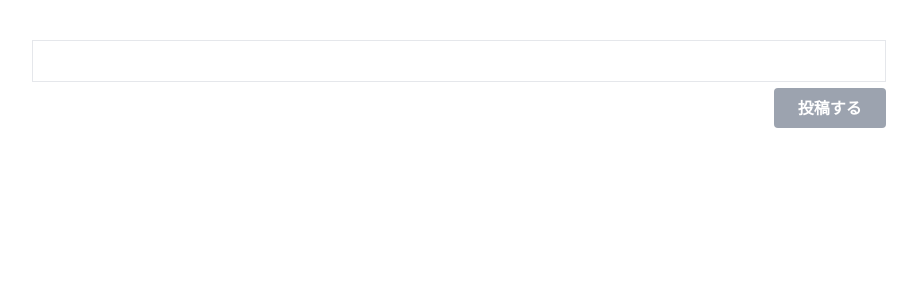
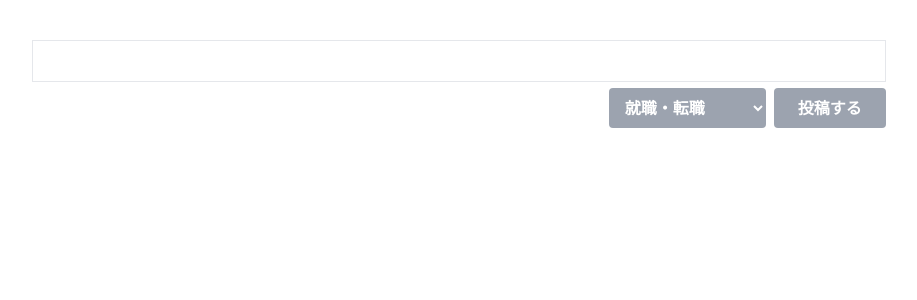
Before and after one commit to oshita-n/hajimari, a Next.js app: page / in a window 1280 px wide. Shown: the top 300 px of the page, without its empty margins (181-1098 px from the left). Built offline with nearby package versions, Linux system fonts and the light colour scheme.

Commit message:
✨ カテゴリ入力機能の追加

```diff
--- a/pages/index.js
+++ b/pages/index.js
@@ -3,6 +3,7 @@ import { Header } from '../src/components/Header.js'
 import TextareaAutosize from 'react-textarea-autosize';
 
 var message;
+var category;
 var id_num = 0;
 export default function Home() {
   return (
@@ -13,13 +14,18 @@ export default function Home() {
           <form onSubmit={handleSubmit}>
             <TextareaAutosize id="text-form" value={message} onChange={handleChange} className="text-gray-500 outline-none hover:border-gray-400 border py-2 px-3 resize-none overflow-hidden w-full" maxRows={6} minRows={1}></TextareaAutosize>
             <div className="text-right">
-              <input type="submit" className=" ml-2 bg-gray-400 hover:bg-gray-500 text-white font-bold py-2 px-6 rounded" value="投稿する" />
+              <select name="category" value={category} onChange={handleChange2} className="ml-2 bg-gray-400 hover:bg-gray-500 text-white font-bold py-2 px-3 rounded">
+                <option value="recruit">就職・転職</option>
+                <option value="work">仕事・人間関係</option>
+                <option value="hobby">趣味</option>
+                <option value="other">その他</option>
+              </select>
+              <input type="submit" className="ml-2 bg-gray-400 hover:bg-gray-500 text-white font-bold py-2 px-6 rounded" value="投稿する" />
             </div>
           </form>
         </div>
         <div id="message-area" className=""></div>
       </div>
-
       <Footer />
   </div>
   )
@@ -27,6 +33,11 @@ export default function Home() {
 
 const handleChange = (e) => {
   message = e.target.value;
+};
+
+const handleChange2 = (e) => {
+  console.log(e.target.value);
+  category = e.target.value;
 };
 
 const handleSubmit = (e) => {
@@ -47,7 +58,17 @@ const handleSubmit = (e) => {
     e.preventDefault();
     document.getElementById("text-form").value = "";
     var p_message = document.createElement("p");
-    p_message.textContent = message;
+    if (!category) category = "recruit";
+
+    if (category == "recruit") {
+      p_message.textContent = message + "\n" + "(" +  "カテゴリ: " + "就職・転職" + ")";
+    } else if (category == "work") {
+      p_message.textContent = message + "\n" + "(" +  "カテゴリ: " + "仕事・人間関係" + ")";
+    } else if (category == "hobby") {
+      p_message.textContent = message + "\n" + "(" +  "カテゴリ: " + "趣味" + ")";
+    } else if (category == "other") {
+      p_message.textContent = message + "\n" + "(" +  "カテゴリ: " + "その他" + ")";
+    }
     var ma = document.getElementById("message-area");
     p_message.id = "ma_id" + id_num.toString();
     id_num + id_num + 1;
```
